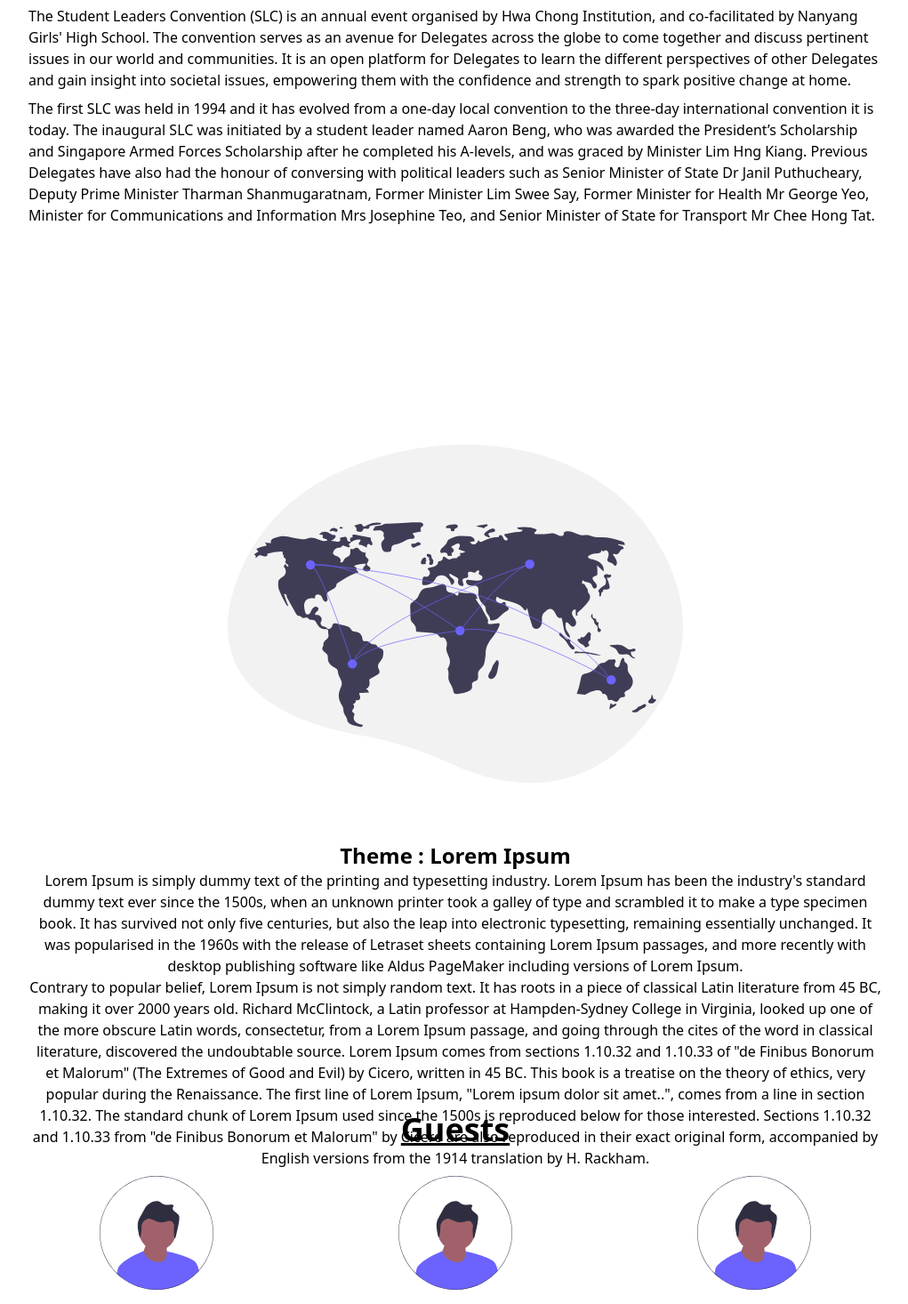
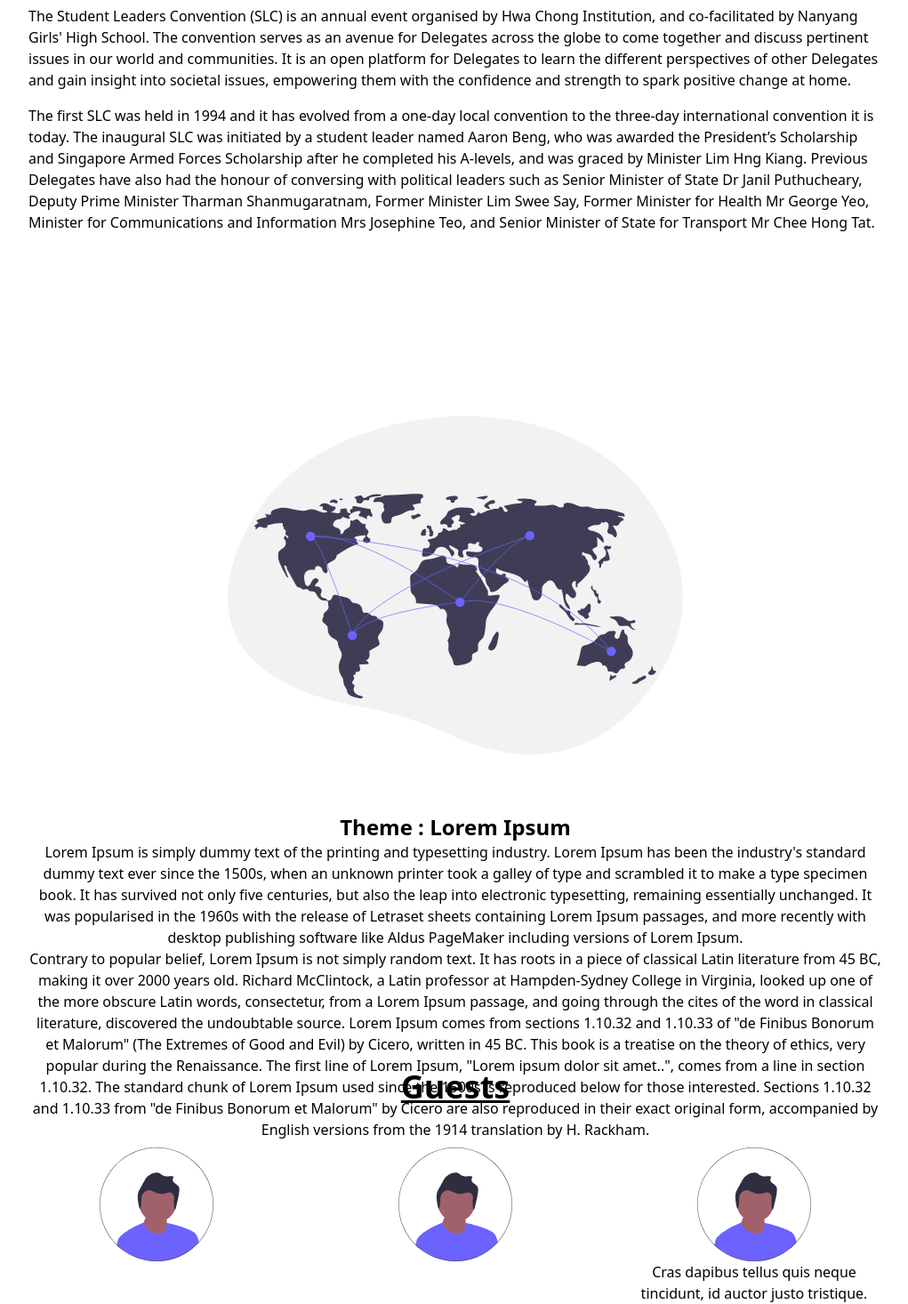
Before and after one commit to vincentcayadi/slc-website, a Next.js app: page / in a window 1280 px wide. Shown: the part 1198-2664 px from the top of the page at 89% size, without its empty margins (128-1149 px from the left). Built offline with nearby package versions, Linux system fonts and the light colour scheme.

Commit message:
Fixed margin

```diff
--- a/pages/index.tsx
+++ b/pages/index.tsx
@@ -10,17 +10,17 @@ const Home = () => {
         <div className="grid h-screen place-items-center">
           <h1 className="text-5xl font-bold">28th SLC</h1>
         </div>
-        <div className="grid h-screen mt-4 place-items-center">
+        <div className="grid h-screen place-items-center">
           <div>
             <h1 className="mb-12 text-4xl font-bold text-center underline">
               About Us
             </h1>
-            <div className="grid grid-cols-3">
+            <div className="grid grid-cols-3 mb-12">
               <Profile className="mx-auto" />
               <Profile className="mx-auto" />
               <Profile className="mx-auto" />
             </div>
-            <p className="mt-2">
+            <p>
               The Student Leaders Convention (SLC) is an annual event organised
               by Hwa Chong Institution, and co-facilitated by Nanyang Girls'
               High School. The convention serves as an avenue for Delegates
@@ -30,7 +30,7 @@ const Home = () => {
               insight into societal issues, empowering them with the confidence
               and strength to spark positive change at home.
             </p>
-            <p className="mt-2">
+            <p className="mt-4">
               The first SLC was held in 1994 and it has evolved from a one-day
               local convention to the three-day international convention it is
               today. The inaugural SLC was initiated by a student leader named
@@ -46,7 +46,7 @@ const Home = () => {
             </p>
           </div>
         </div>
-        <div className="grid h-screen mt-4 text-center place-items-center">
+        <div className="grid h-screen text-center place-items-center">
           <div>
             <Logo className="mx-auto" />
             <h2 className="text-2xl font-bold">Theme : Lorem Ipsum</h2>
@@ -83,14 +83,14 @@ const Home = () => {
             </p>
           </div>
         </div>
-        <div className="grid h-screen mt-4 text-center place-items-center">
+        <div className="grid h-screen text-center place-items-center">
           <div>
-            <h1 className="mb-8 text-4xl font-bold text-center underline">
+            <h1 className="mb-12 text-4xl font-bold text-center underline">
               Guests
             </h1>
             <div className="grid grid-cols-3 grid-rows-2 gap-12">
               <div>
-                <Profile className="mx-auto mb-8" />
+                <Profile className="mx-auto mb-12" />
                 <p>
                   Vivamus fringilla diam id velit sodales, a tincidunt lacus
                   ultricies. Sed tincidunt cursus malesuada. Quisque facilisis
@@ -109,7 +109,7 @@ const Home = () => {
                 </p>
               </div>
               <div>
-                <Profile className="mx-auto mb-8" />
+                <Profile className="mx-auto mb-12" />
                 <p>
                   Nunc accumsan nisl eu dictum tincidunt. Lorem ipsum dolor sit
                   amet, consectetur adipiscing elit. Aenean blandit accumsan
@@ -124,7 +124,7 @@ const Home = () => {
                 </p>
               </div>
               <div>
-                <Profile className="mx-auto mb-8" />
+                <Profile className="mx-auto mb-12https://slc-website-nine.vercel.app" />
                 <p>
                   Cras dapibus tellus quis neque tincidunt, id auctor justo
                   tristique. Fusce diam lorem, tincidunt id urna a, laoreet
@@ -141,8 +141,8 @@ const Home = () => {
             </div>
           </div>
         </div>
-        <div className="grid h-screen mt-4 text-center place-items-center">
-          <h1 className="mb-2 text-4xl font-bold text-center underline">
+        <div className="grid h-screen text-center place-items-center">
+          <h1 className="mb-12 text-4xl font-bold text-center underline">
             27th SLC Organising Committe
           </h1>
           <div className="grid grid-cols-3 gap-4">
```
